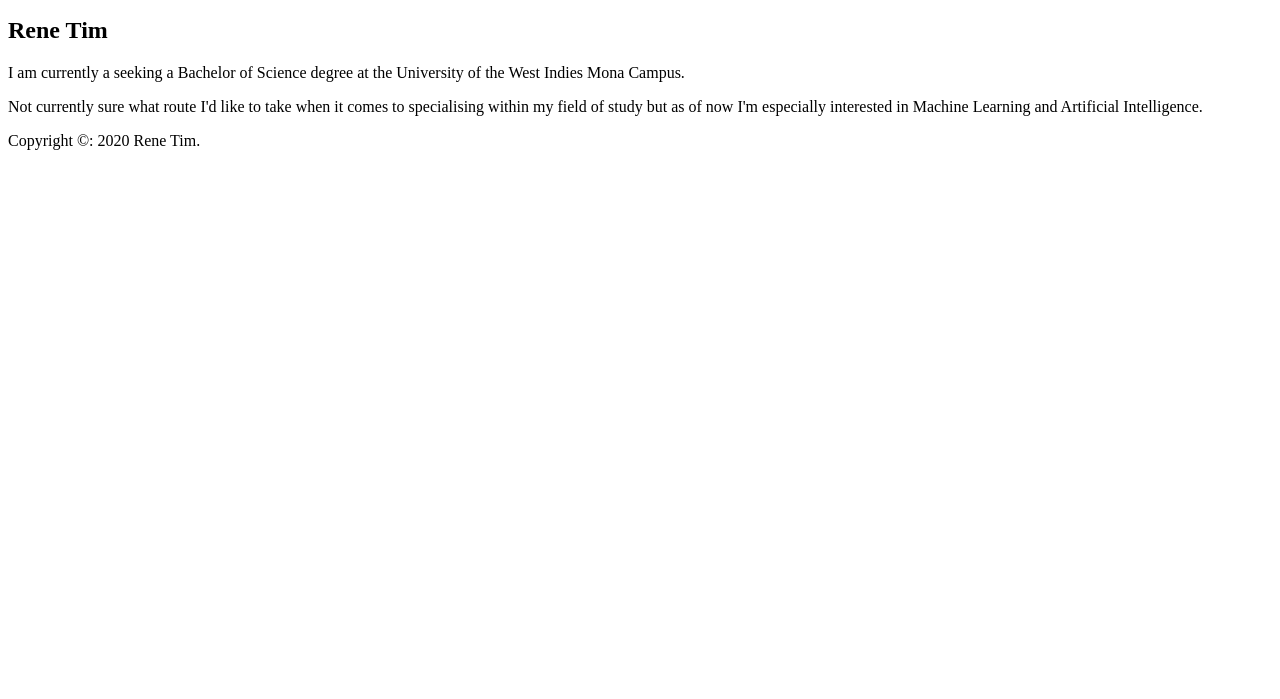
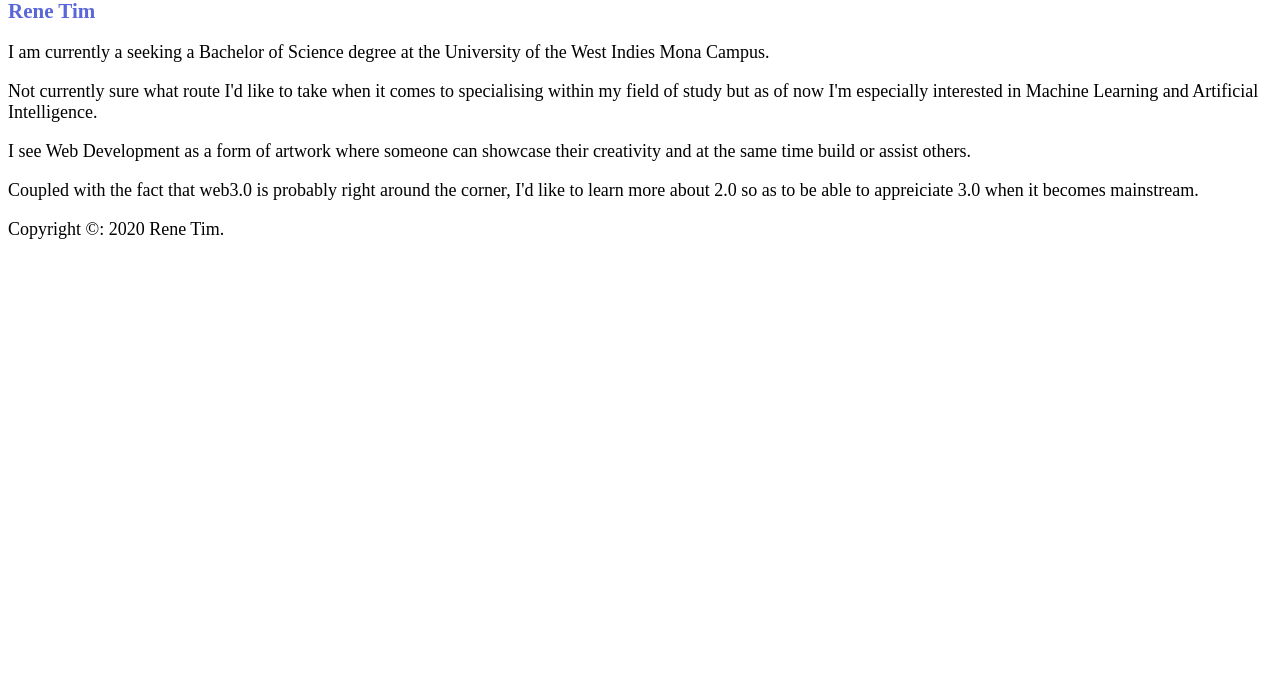
Before and after one commit to Rascal20/info2180-lab1, a plain HTML site: page index.html in a window 1280 px wide. Shown: the part 101-800 px from the top of the page. Drawn offline with Linux system fonts and the light colour scheme.

Commit message:
Simple introductory Webpage

```diff
--- a/index.html
+++ b/index.html
@@ -1,6 +1,7 @@
 <!DOCTYPE html>
 <html lang = "en">
 <head>
+	<link href="styles.css" rel="stylesheet" type="text/css">
 	<meta charset="UTF-8">
 	<meta name="viewport" content="width=device-width, initial-scale=1.0">
 		<meta http-equiv="X-UA-Compatible" content="ie=edge">
@@ -15,6 +16,8 @@
 		<h2>Rene Tim</h2>
 		<p> I am currently a seeking a Bachelor of Science degree at the University of the West Indies Mona Campus.</p>
 		<p> Not currently sure what route I'd like to take when it comes to specialising within my field of study but as of now I'm especially interested in Machine Learning and Artificial Intelligence.</p>
+		<p> I see Web Development as a form of artwork where someone can showcase their creativity and at the same time build or assist others.</p>
+		<p>Coupled with the fact that web3.0 is probably right around the corner, I'd like to learn more about 2.0 so as to be able to appreiciate 3.0 when it becomes mainstream.</p>
 	</main>
 	<footer>
 		<p>Copyright &copy: 2020 Rene Tim.</p>
```
